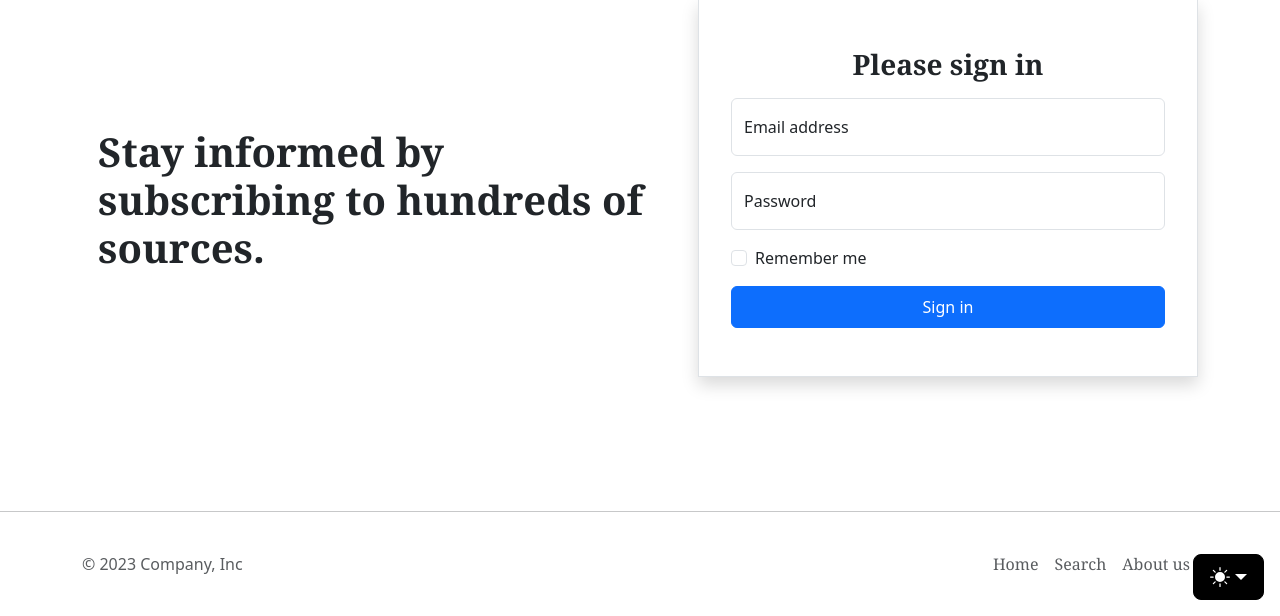
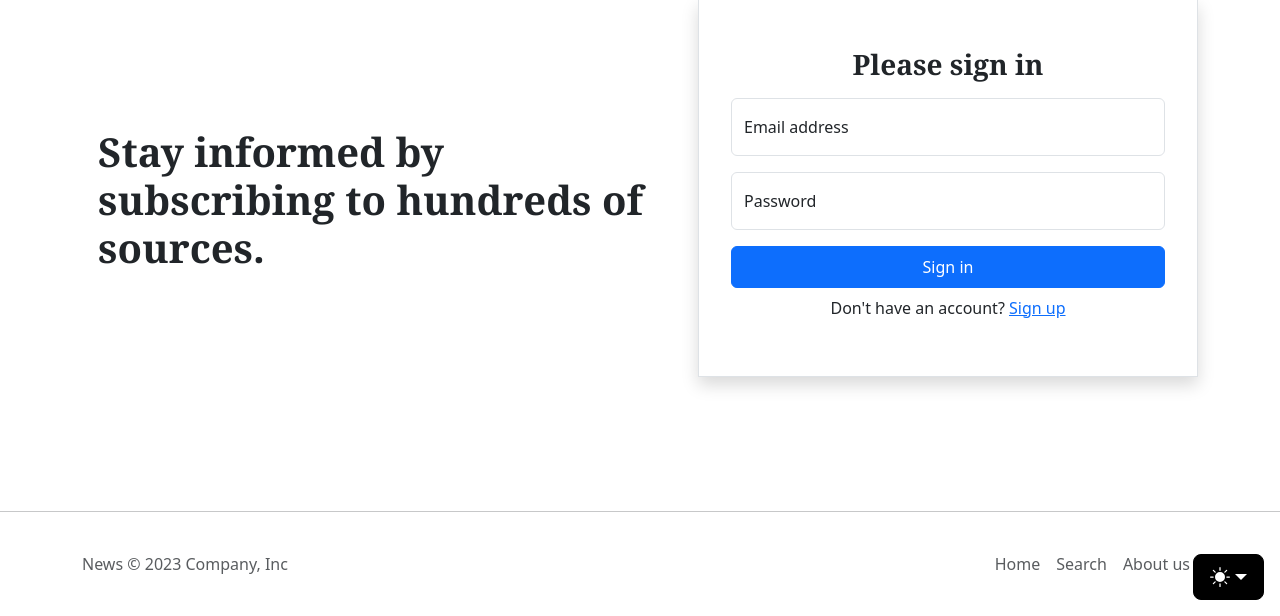
Before and after one commit to srky420/capstone-django, a Django app: page /accounts/ in a window 1280 px wide. Shown: the part 184-800 px from the top of the page. Run offline with Django 4.2, Linux system fonts and the light colour scheme.

Commit message:
Add login signup view switch

```diff
--- /dev/null
+++ b/accounts/static/accounts/change_view.js
@@ -0,0 +1,7 @@
+// Toggle between login and signup view
+function switch_view() {
+    document.querySelector('#login-div').classList.toggle('show');
+    document.querySelector('#login-div').classList.toggle('visually-hidden');
+    document.querySelector('#signup-div').classList.toggle('show');
+    document.querySelector('#signup-div').classList.toggle('visually-hidden');
+}
--- a/accounts/static/accounts/styles.css
+++ b/accounts/static/accounts/styles.css
@@ -8,7 +8,7 @@
     text-decoration: none;
 }
 
-h1, h2, h3, h4, h5, h6, a {
+h1, h2, h3, h4, h5, h6 {
     font-family: "Playfair Display", Georgia, "Times New Roman", serif/*rtl:Amiri, Georgia, "Times New Roman", serif*/;
     font-weight: bold;
 }
--- a/accounts/templates/accounts/index.html
+++ b/accounts/templates/accounts/index.html
@@ -5,7 +5,9 @@
     <div class="banner-text mb-5 p-3">
         <h1>Stay informed by subscribing to hundreds of sources.</h1>
     </div>
-    <div class="form-signin w-100 mx-auto border shadow">
+
+    <!-- Log in -->
+    <div class="form-signin w-100 mx-auto border shadow fade show" id="login-div">
         <form>
             <h3 class="mb-3 text-center">Please sign in</h3>
 
@@ -17,14 +19,34 @@
                 <input type="password" class="form-control" id="floatingPassword" placeholder="Password" />
                 <label for="floatingPassword">Password</label>
             </div>
+            <button class="btn btn-primary w-100 py-2" type="submit">Sign in</button>
+            <p class="text-center my-2">Don't have an account? <a class="link-underline" href="#" onclick="switch_view()">Sign up</a></p>
+        </form>
+    </div>
+    <!-- Sign up -->
 
-            <div class="form-check text-start my-3">
-                <input class="form-check-input" type="checkbox" value="remember-me" id="flexCheckDefault" />
-                <label class="form-check-label" for="flexCheckDefault">
-                    Remember me
-                </label>
+    <div class="form-signin w-100 mx-auto border shadow fade visually-hidden" id="signup-div">
+        <form>
+            <h3 class="mb-3 text-center">Please sign up</h3>
+
+            <div class="form-floating mb-3">
+                <input type="text" class="form-control" id="floatingInput" placeholder="Username" />
+                <label for="floatingInput">Username</label>
             </div>
-            <button class="btn btn-primary w-100 py-2" type="submit">Sign in</button>
+            <div class="form-floating mb-3">
+                <input type="email" class="form-control" id="floatingInput" placeholder="name@example.com" />
+                <label for="floatingInput">Email address</label>
+            </div>
+            <div class="form-floating mb-3">
+                <input type="password" class="form-control" id="floatingPassword" placeholder="Password" />
+                <label for="floatingPassword">Password</label>
+            </div>
+            <div class="form-floating mb-3">
+                <input type="password" class="form-control" id="floatingPassword" placeholder="Password Again" />
+                <label for="floatingPassword">Confirm Password</label>
+            </div>
+            <button class="btn btn-primary w-100 py-2" type="submit">Sign up</button>
+            <p class="text-center my-2">Don't have an account? <a class="link-underline" href="#" onclick="switch_view()">Sign up</a></p>
         </form>
     </div>
 
--- a/accounts/templates/accounts/layout.html
+++ b/accounts/templates/accounts/layout.html
@@ -34,7 +34,7 @@
     <hr class="m-0">
     <div class="container-lg">
         <footer class="d-flex flex-wrap justify-content-between align-items-center py-2 my-4">
-            <p class="col-md-4 mb-0 text-body-secondary">© 2023 Company, Inc</p>
+            <p class="col-md-4 mb-0 text-body-secondary">News © 2023 Company, Inc</p>
 
             <a href="/" class="col-md-4 d-flex align-items-center justify-content-center mb-3 mb-md-0 me-md-auto link-body-emphasis text-decoration-none">
                 <svg class="bi me-2" width="40" height="32"><use xlink:href="#bootstrap"></use></svg>
@@ -53,6 +53,7 @@
 
     <!-- Scripts -->
     <script src="{% static 'accounts/color-modes.js' %}"></script>
+    <script src="{% static 'accounts/change_view.js' %}"></script>
 
     <script src="https://cdn.jsdelivr.net/npm/bootstrap@5.3.1/dist/js/bootstrap.bundle.min.js" integrity="sha384-HwwvtgBNo3bZJJLYd8oVXjrBZt8cqVSpeBNS5n7C8IVInixGAoxmnlMuBnhbgrkm" crossorigin="anonymous"></script>
 
```
